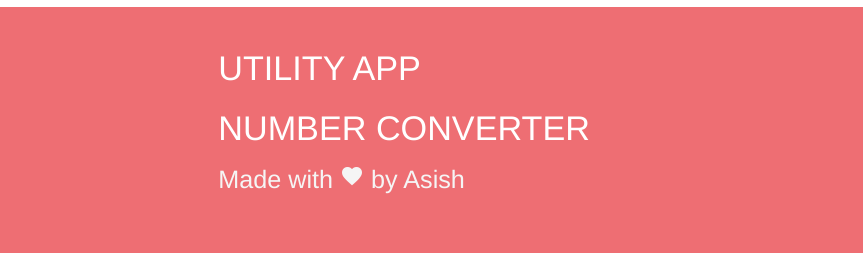
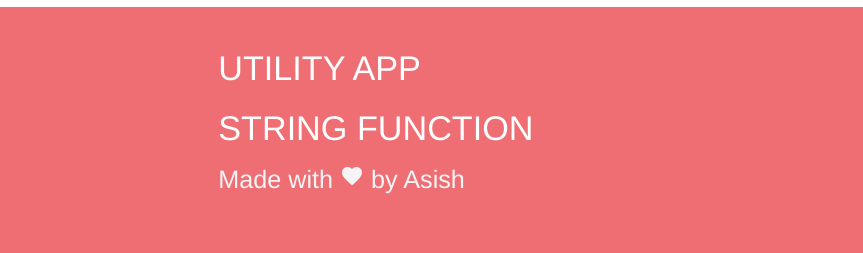
Before and after one commit to aku019/utility-app-2, a plain HTML site: page string-functions/string.html in a window 1280 px wide. Shown: the part 547-800 px from the top of the page, 0-863 px from the left. Drawn offline with nearby package versions, Linux system fonts and the light colour scheme.

Commit message:
fixed footer

```diff
--- a/string-functions/string.html
+++ b/string-functions/string.html
@@ -215,7 +215,7 @@
 				<div class="row">
 					<div class="col m8 s12">
 						<h4 class="white-text">UTILITY APP</h4>
-						<h4 class="white-text">NUMBER CONVERTER</h4>
+						<h4 class="white-text">STRING FUNCTION</h4>
 						<p class="grey-text text-lighten-4 flow-text">
 							Made with <i class="material-icons">favorite</i> by Asish
 						</p>
```
Also changed, not shown: Encoder-Crypto/Url-Encoder-decoder.html (+1 -1 lines), unit_converter/length-conversion.html (+1 -1 lines).
